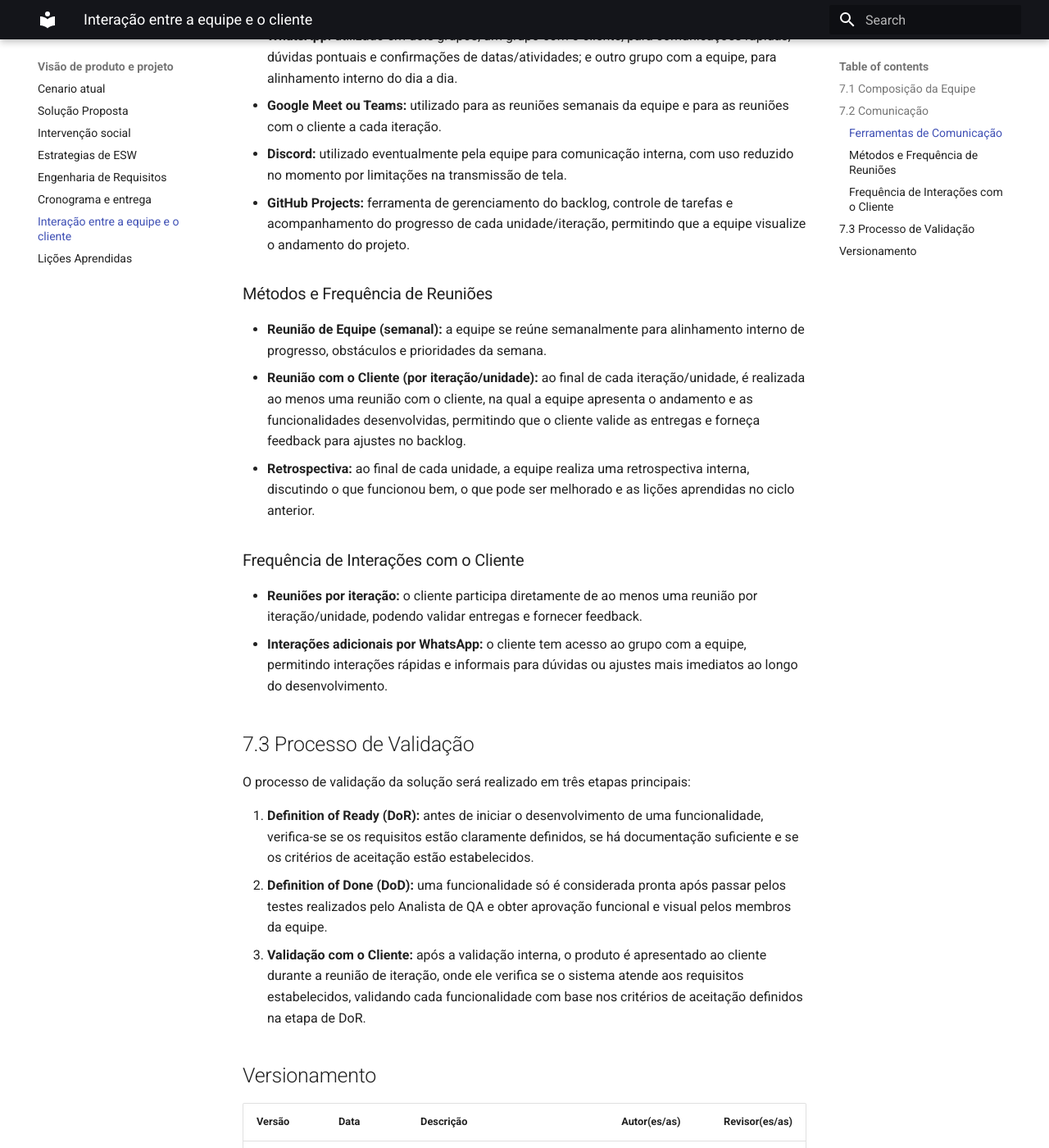
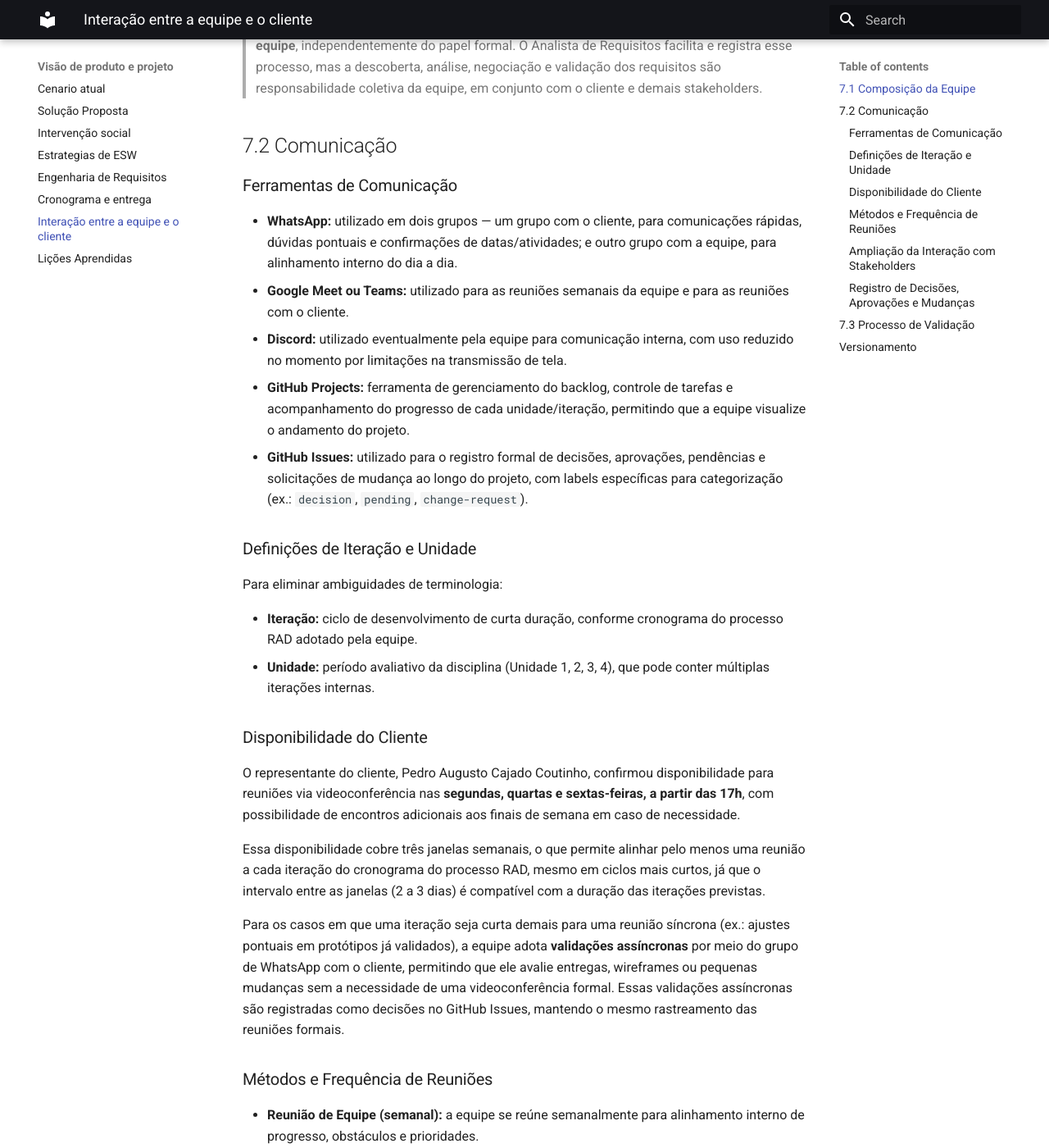
Before and after one commit to mdsreq-fga-unb/REQ-2026.2-T01-SigCecp, an MkDocs documentation site: the page built from docs/visao_produto_projeto/7_interacao_equipe_e_cliente.md, in a window 1280 px wide and 1400 px high, scrolled down 751 px. Shown: the whole window at 82% size. Built offline with MkDocs 1.6.1 and Material for MkDocs 9.7.7, drawn with Linux system fonts in a browser that asks for light colours; some of the changed text lies outside the part shown.

Commit message:
Corrige issue #22: equipe, disponibilidade do cliente e validação

```diff
--- a/docs/visao_produto_projeto/7_interacao_equipe_e_cliente.md
+++ b/docs/visao_produto_projeto/7_interacao_equipe_e_cliente.md
@@ -5,40 +5,71 @@
 | Papel | Descrição | Responsável | Participantes |
 |---|---|---|---|
 | Líder / Gerente de Projeto | Coordenação geral do projeto, alinhamento com o cliente, gestão de prazos e entregas | Rafael | Rafael |
-| Desenvolvedor | Implementação das funcionalidades do sistema | Marcos | Alexandre, Ana, Enzo, Renato, Maria |
-| Analista de QA | Garante a qualidade do produto, executando testes de funcionalidade e usabilidade | Renato | Rafael, Marcos, Maria |
-| Analista de Requisitos | Define os requisitos funcionais e não funcionais do sistema e garante que sejam atendidos | Ana | Alexandre, Enzo, Marcos, Renato, Maria |
+| Desenvolvedor | Implementação das funcionalidades do sistema | Marcos | Alexandre, Ana, Enzo, Renato, Maria, Rafael, Marcos |
+| Analista de QA | Garante a qualidade do produto, executando testes de funcionalidade e usabilidade | Renato | Rafael, Marcos, Maria, Renato |
+| Analista de Requisitos | Facilita e registra o processo de descoberta, análise, negociação e validação dos requisitos funcionais e não funcionais junto às fontes relevantes (cliente, professores, usuários), garantindo que sejam documentados e atendidos | Ana | Alexandre, Enzo, Marcos, Renato, Maria, Rafael, Ana |
+
+> **Nota:** A participação nas atividades de Engenharia de Requisitos (elicitação, análise, declaração, representação, verificação e validação) é **mandatória para todos os membros da equipe**, independentemente do papel formal. O Analista de Requisitos facilita e registra esse processo, mas a descoberta, análise, negociação e validação dos requisitos são responsabilidade coletiva da equipe, em conjunto com o cliente e demais stakeholders.
 
 ## 7.2 Comunicação
 
 ### Ferramentas de Comunicação
 
-- **WhatsApp:** utilizado em dois grupos, um grupo com o cliente, para comunicações rápidas, dúvidas pontuais e confirmações de datas/atividades; e outro grupo com a equipe, para alinhamento interno do dia a dia.
-- **Google Meet ou Teams:** utilizado para as reuniões semanais da equipe e para as reuniões com o cliente a cada iteração.
+- **WhatsApp:** utilizado em dois grupos — um grupo com o cliente, para comunicações rápidas, dúvidas pontuais e confirmações de datas/atividades; e outro grupo com a equipe, para alinhamento interno do dia a dia.
+- **Google Meet ou Teams:** utilizado para as reuniões semanais da equipe e para as reuniões com o cliente.
 - **Discord:** utilizado eventualmente pela equipe para comunicação interna, com uso reduzido no momento por limitações na transmissão de tela.
 - **GitHub Projects:** ferramenta de gerenciamento do backlog, controle de tarefas e acompanhamento do progresso de cada unidade/iteração, permitindo que a equipe visualize o andamento do projeto.
+- **GitHub Issues:** utilizado para o registro formal de decisões, aprovações, pendências e solicitações de mudança ao longo do projeto, com labels específicas para categorização (ex.: `decision`, `pending`, `change-request`).
+
+### Definições de Iteração e Unidade
+
+Para eliminar ambiguidades de terminologia:
+
+- **Iteração:** ciclo de desenvolvimento de curta duração, conforme cronograma do processo RAD adotado pela equipe.
+- **Unidade:** período avaliativo da disciplina (Unidade 1, 2, 3, 4), que pode conter múltiplas iterações internas.
+
+### Disponibilidade do Cliente
+
+O representante do cliente, Pedro Augusto Cajado Coutinho, confirmou disponibilidade para reuniões via videoconferência nas **segundas, quartas e sextas-feiras, a partir das 17h**, com possibilidade de encontros adicionais aos finais de semana em caso de necessidade.
+
+Essa disponibilidade cobre três janelas semanais, o que permite alinhar pelo menos uma reunião a cada iteração do cronograma do processo RAD, mesmo em ciclos mais curtos, já que o intervalo entre as janelas (2 a 3 dias) é compatível com a duração das iterações previstas.
+
+Para os casos em que uma iteração seja curta demais para uma reunião síncrona (ex.: ajustes pontuais em protótipos já validados), a equipe adota **validações assíncronas** por meio do grupo de WhatsApp com o cliente, permitindo que ele avalie entregas, wireframes ou pequenas mudanças sem a necessidade de uma videoconferência formal. Essas validações assíncronas são registradas como decisões no GitHub Issues, mantendo o mesmo rastreamento das reuniões formais.
 
 ### Métodos e Frequência de Reuniões
 
-- **Reunião de Equipe (semanal):** a equipe se reúne semanalmente para alinhamento interno de progresso, obstáculos e prioridades da semana.
-- **Reunião com o Cliente (por iteração/unidade):** ao final de cada iteração/unidade, é realizada ao menos uma reunião com o cliente, na qual a equipe apresenta o andamento e as funcionalidades desenvolvidas, permitindo que o cliente valide as entregas e forneça feedback para ajustes no backlog.
-- **Retrospectiva:** ao final de cada unidade, a equipe realiza uma retrospectiva interna, discutindo o que funcionou bem, o que pode ser melhorado e as lições aprendidas no ciclo anterior.
+- **Reunião de Equipe (semanal):** a equipe se reúne semanalmente para alinhamento interno de progresso, obstáculos e prioridades.
+- **Reunião com o Cliente (por iteração):** reuniões com o cliente ocorrem dentro da disponibilidade confirmada (segundas, quartas e sextas, 17h), com ao menos um encontro por Unidade acadêmica e reuniões adicionais conforme a necessidade de validação de cada iteração.
+- **Retrospectiva (ao final de cada Unidade):** a equipe realiza uma retrospectiva interna, discutindo o que funcionou bem, o que pode ser melhorado e as lições aprendidas no ciclo anterior.
 
-### Frequência de Interações com o Cliente
+### Ampliação da Interação com Stakeholders
 
-- **Reuniões por iteração:** o cliente participa diretamente de ao menos uma reunião por iteração/unidade, podendo validar entregas e fornecer feedback.
-- **Interações adicionais por WhatsApp:** o cliente tem acesso ao grupo com a equipe, permitindo interações rápidas e informais para dúvidas ou ajustes mais imediatos ao longo do desenvolvimento.
+Além do representante Pedro, a interação incluirá, conforme a fase do projeto:
+
+- **Professores do CECP:** consultados durante elicitação e validação de funcionalidades ligadas à gestão de turmas e acompanhamento pedagógico;
+- **Responsáveis (famílias):** envolvidos em momentos de validação da experiência de matrícula online (ex.: teste de protótipo do formulário);
+- **Usuários administrativos (equipe de gestão do CECP):** consultados na validação de fluxos de doações e relatórios.
+
+### Registro de Decisões, Aprovações e Mudanças
+
+Todas as decisões, aprovações, pendências e solicitações de mudança são registradas em:
+
+- **Issues do GitHub**, categorizadas por labels específicas;
+- **Ata resumida das reuniões** com o cliente, publicada no site do projeto (GitHub Pages), contendo decisões tomadas e pendências em aberto.
 
 ## 7.3 Processo de Validação
 
-O processo de validação da solução será realizado em três etapas principais:
+O processo de validação segue a lógica do processo RAD, ocorrendo em múltiplos momentos ao longo do desenvolvimento, não apenas ao final:
 
-1. **Definition of Ready (DoR):** antes de iniciar o desenvolvimento de uma funcionalidade, verifica-se se os requisitos estão claramente definidos, se há documentação suficiente e se os critérios de aceitação estão estabelecidos.
-2. **Definition of Done (DoD):** uma funcionalidade só é considerada pronta após passar pelos testes realizados pelo Analista de QA e obter aprovação funcional e visual pelos membros da equipe.
-3. **Validação com o Cliente:** após a validação interna, o produto é apresentado ao cliente durante a reunião de iteração, onde ele verifica se o sistema atende aos requisitos estabelecidos, validando cada funcionalidade com base nos critérios de aceitação definidos na etapa de DoR.
+1. **Durante a Elicitação e Análise:** requisitos de alto nível são levantados junto às fontes relevantes (cliente, professores, responsáveis, usuários administrativos). O Analista de Requisitos facilita e registra esse processo — os requisitos são descobertos, negociados e validados de forma colaborativa, não definidos unilateralmente pelo analista.
+2. **Definition of Ready (DoR):** antes de iniciar o desenvolvimento de uma funcionalidade, o DoR é utilizado para verificar se os critérios de aceitação já definidos na etapa de elicitação/análise estão claros e documentados. O DoR não é o momento de criar esses critérios, apenas de confirmar que já existem.
+3. **Avaliação de Protótipos:** protótipos e wireframes são validados com o cliente e demais stakeholders relevantes durante a construção, permitindo ajustes antes da implementação final — essa é a principal etapa de validação de conteúdo do processo RAD.
+4. **Definition of Done (DoD) e Testes Internos:** confirmam a verificação técnica da funcionalidade (implementação correta, sem bugs, conforme especificado), mas não substituem a validação com os usuários reais.
+5. **Validação Final com Usuários:** após passar pelo DoD, a funcionalidade é apresentada para validação com o cliente e, quando aplicável, com professores, responsáveis e usuários administrativos, confirmando que o requisito atende à necessidade real, não apenas à especificação técnica.
 
 ## Versionamento
 
 | Versão | Data | Descrição | Autor(es/as) | Revisor(es/as) |
 | :--- | :--- | :--- | :--- | :--- |
 | 1.0 | 05/09/2026 | Transcrição do documento para markdown | [Marcos Monteiro](https://github.com/montmarcos) | [Rafael Melatti](https://github.com/Romm-0) |
+| 1.1 | 12/09/2026 | Correções da issue #22: composição da equipe, disponibilidade do cliente, definições de iteração/unidade, registro de decisões, ampliação de stakeholders e processo de validação | Maria Eduarda | — |
```
